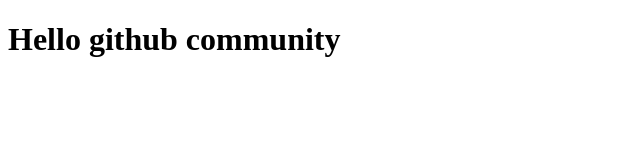
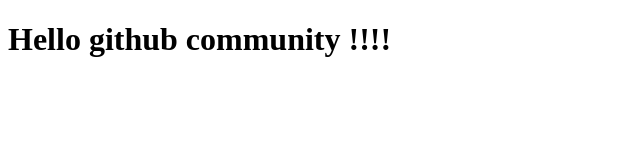
Before and after one commit to tine50/preparation-course, a plain HTML site: page index.html in a window 1280 px wide. Shown: the full height of the page, 0-640 px from the left. Drawn offline with Linux system fonts and the light colour scheme.

Commit message:
Modifier du fichier index.html

```diff
--- a/index.html
+++ b/index.html
@@ -7,6 +7,6 @@
     <title>Document</title>
 </head>
 <body>
-    <h1>Hello github community</h1>
+    <h1>Hello github community !!!!</h1>
 </body>
 </html>
```
